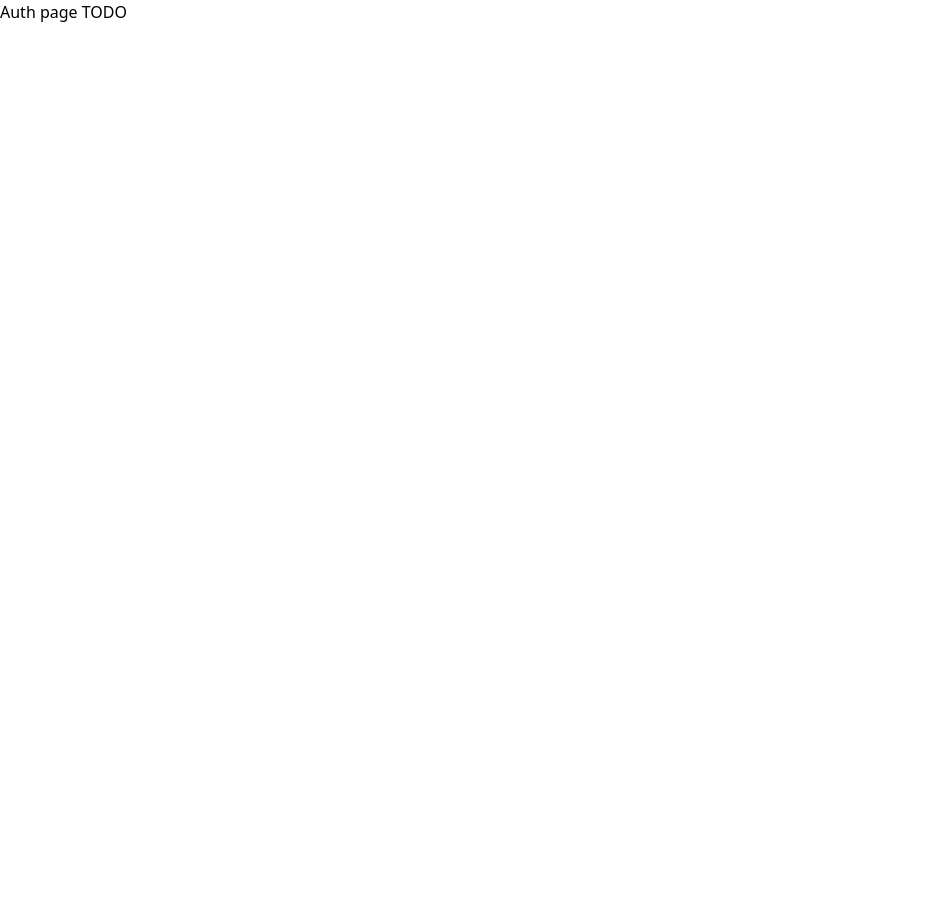
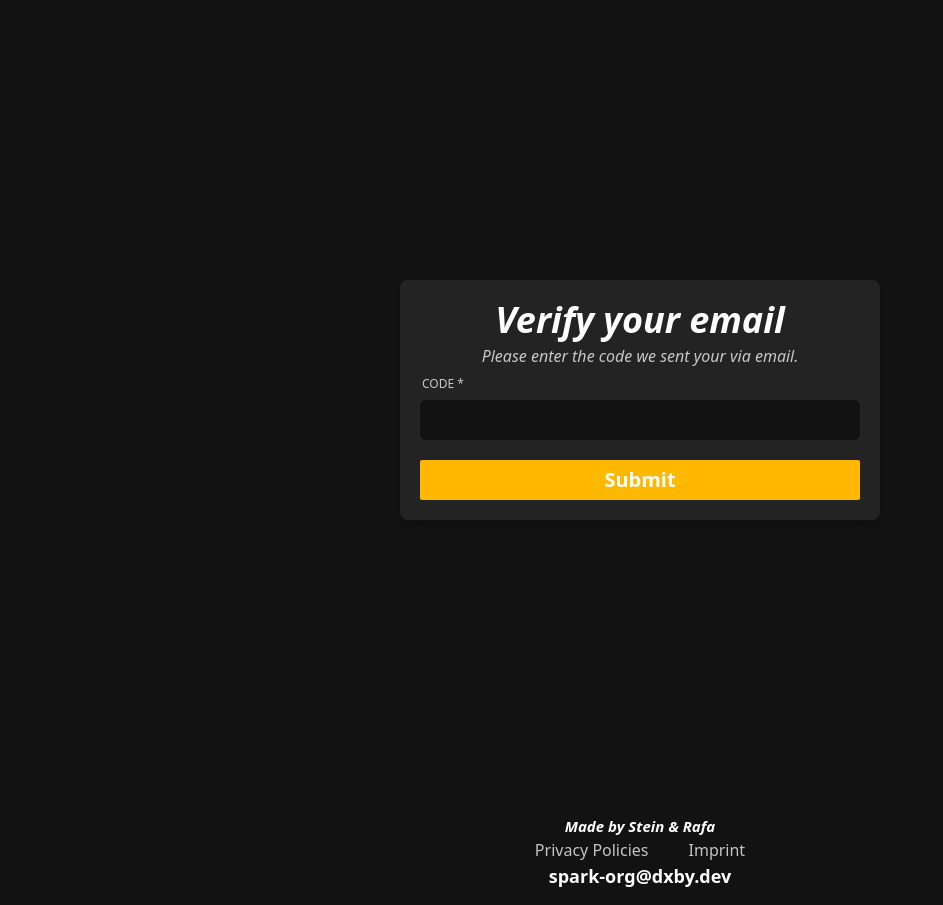
Before and after one commit to TheSparkApp/frontend, a Next.js app: page /auth/verify-email in a window 1280 px wide. Shown: the whole page, without its empty margins (0-943 px from the left). Before the commit the page ends 800 px from the top, so only its background shows below. Built offline with nearby package versions, Linux system fonts and the light colour scheme.

Commit message:
Added two factor page + email verify, fixed ui
TODO: FIX THEMES

```diff
--- a/src/app/auth/login/page.tsx
+++ b/src/app/auth/login/page.tsx
@@ -92,7 +92,9 @@ export default function LoginPage() {
 								className="text-white opacity-75 text-base font-base italic mt-1">
 								Welcome back!
 							</p>
-							<form className="select-text w-11/12 max-w-[450px] mt-2" onSubmit={handleSubmit}>
+							<form
+								className="select-text w-11/12 max-w-[450px] mt-2"
+								onSubmit={handleSubmit}>
 								<div className="w-full h-fit">
 									<label
 										htmlFor="username"
@@ -179,7 +181,7 @@ export default function LoginPage() {
 								</div>
 							</form>
 						</div>
-						<div className="min-w-[120px] w-1/4 h-full ml-3 mr-6 flex flex-col justify-center hideon-phone hideon-ipad">
+						<div className="min-w-[120px] relative w-1/4 h-full ml-3 mr-6 flex flex-col justify-center items-center hideon-phone hideon-ipad">
 							<Image
 								className="rounded-lg mt-16"
 								alt="qr-code"
--- a/src/app/auth/two-factor/page.tsx
+++ b/src/app/auth/two-factor/page.tsx
@@ -1,4 +1,133 @@
-export default function AuthPage() {
-	//Wenn eingeloggt auf /home/
-	return <div>Auth page TODO</div>
+"use client";
+import React, { useRef, useState } from "react";
+import { motion } from "framer-motion";
+import { ThemeContext } from "@/components/ThemeProvider";
+import { FiEye, FiEyeOff } from "react-icons/fi";
+import "../../util.css";
+import Footer from "@/components/homepage/Footer";
+import { LOGO } from "@/components/LOGO";
+import Image from "next/image";
+
+export default function twofactorPage() {
+	const theme = React.useContext(ThemeContext);
+	const [code, setCode] = useState("");
+	const [codeError, setCodeError] = useState("");
+	const [btn_status, setbtn_status] = useState("Submit");
+
+
+	const handleCodeChange = (
+		event: React.ChangeEvent<HTMLInputElement>
+	) => {
+		setCode(event.target.value);
+		if(!/^\d+$/.test(event.target.value)) {
+			setCodeError("Code must be a number");
+		}else setCodeError("");
+		if(event.target.value.length < 6 && event.target.value.length != 0) {
+			setCodeError("Code requires 6 numbers");
+		}
+		// if(code.length >= 6 ) handleSubmit;
+	};
+
+	const handleSubmit = (event: React.FormEvent) => {
+		event.preventDefault();
+		setbtn_status("Validating...")
+		if (code.trim() === "") {
+			setCodeError("Code cannot be empty");
+		} else {
+			setCodeError("");
+		}
+		if(!/^\d+$/.test(code)) {
+			setCodeError("Code must be a number");
+		}else setCodeError("");
+		if(code.length < 6) {
+			setCodeError("Code requires 6 numbers");
+		}
+		if (codeError === "") {
+			console.log("Code:", code);
+		}
+		setbtn_status("Submit")
+
+	};
+
+	/*
+	TODO:
+	- Integration with backend
+	- Form validation (XSS, SQL Injection, empty forms, etc)
+	- Theme for input field (currently the input fields background is always white)
+	*/
+
+	return (
+		<div className="flex flex-col overflow-x-hidden overflow-y-scroll">
+			<main
+				className="w-full h-screen flex flex-col justify-center overflow-hidden transition-all ease-in duration-75"
+				style={{ background: theme?.theme.colors.background }}>
+				<div className="w-full h-3/4 flex flex-row flex-wrap justify-center items-center pr-5 pl-5">
+					<div
+						style={{ background: theme?.theme.colors.primary }}
+						className="select-none rounded-lg shadow-lg min-h-[200px] h-fit pb-5 max-w-[800px] min-w-[480px] w-fit flex flex-row justify-start items-center">
+						<div className="w-full h-full flex flex-col justify-start items-center">
+							<h1
+								style={{ color: theme?.theme.colors.text }}
+								className="text-white text-4xl font-bold italic mt-5">
+								2 Factor Authentication
+							</h1>
+							<p
+								style={{ color: theme?.theme.colors.text }}
+								className="text-white opacity-75 text-base font-base italic mt-1">
+								Please enter the code we sent your via email.
+							</p>
+							<form
+								className="select-text w-11/12 max-w-[450px] mt-2"
+								onSubmit={handleSubmit}>
+								<div className="w-full h-fit">
+									<label
+										htmlFor="code"
+										className="block text-xs font-medium opacity-75 mb-1 ml-0.5"
+										style={{
+											color: theme?.theme.colors.text,
+										}}>
+										CODE *
+									</label>
+									<input
+										style={{
+											background:
+												theme?.theme.colors.background,
+										}}
+										autoCorrect="off"
+										autoComplete="off"
+										autoFocus
+										id="code"
+										maxLength={6}
+										name="code"
+										required
+										className="min-w-full w-full h-10 rounded-sm mt-1 p-1 pl-2 pr-4 outline-none border-none text-white focus:rounded-md ease-in transition-all duration-75"
+										value={code}
+										onChange={handleCodeChange}
+									/>
+									<label
+										htmlFor="code"
+										className="block text-xs -mt-0 font-bold italic opacity-75 text-red-500">
+										{codeError}
+									</label>
+								</div>
+								<button
+									id="submit-btn"
+									style={{
+										background: theme?.theme.colors.accent,
+										color: theme?.theme.colors.text,
+									}}
+									disabled={codeError != ""}
+									onClick={handleSubmit}
+									type="submit"
+									className={`w-full h-10 font-semibold text-xl rounded-sm mt-5 transition-all ease-in hover:opacity-90 hover:rounded-md duration-[45ms] disabled:opacity-50 disabled:hover:rounded-sm disabled:cursor-no-drop`}>
+									{btn_status}
+								</button>
+							</form>
+						</div>
+					</div>
+				</div>
+			</main>
+			<Footer />
+		</div>
+	);
 }
--- a/src/app/auth/verify-email/page.tsx
+++ b/src/app/auth/verify-email/page.tsx
@@ -1,4 +1,133 @@
-export default function AuthPage() {
-	//Wenn eingeloggt auf /home/
-	return <div>Auth page TODO</div>
+"use client";
+import React, { useRef, useState } from "react";
+import { motion } from "framer-motion";
+import { ThemeContext } from "@/components/ThemeProvider";
+import { FiEye, FiEyeOff } from "react-icons/fi";
+import "../../util.css";
+import Footer from "@/components/homepage/Footer";
+import { LOGO } from "@/components/LOGO";
+import Image from "next/image";
+
+export default function verifyemailPage() {
+	const theme = React.useContext(ThemeContext);
+	const [code, setCode] = useState("");
+	const [codeError, setCodeError] = useState("");
+	const [btn_status, setbtn_status] = useState("Submit");
+
+
+	const handleCodeChange = (
+		event: React.ChangeEvent<HTMLInputElement>
+	) => {
+		setCode(event.target.value);
+		if(!/^\d+$/.test(event.target.value)) {
+			setCodeError("Code must be a number");
+		}else setCodeError("");
+		if(event.target.value.length < 6 && event.target.value.length != 0) {
+			setCodeError("Code requires 6 numbers");
+		}
+		// if(code.length >= 6 ) handleSubmit;
+	};
+
+	const handleSubmit = (event: React.FormEvent) => {
+		event.preventDefault();
+		setbtn_status("Validating...")
+		if (code.trim() === "") {
+			setCodeError("Code cannot be empty");
+		} else {
+			setCodeError("");
+		}
+		if(!/^\d+$/.test(code)) {
+			setCodeError("Code must be a number");
+		}else setCodeError("");
+		if(code.length < 6) {
+			setCodeError("Code requires 6 numbers");
+		}
+		if (codeError === "") {
+			console.log("Code:", code);
+		}
+		setbtn_status("Submit")
+
+	};
+
+	/*
+	TODO:
+	- Integration with backend
+	- Form validation (XSS, SQL Injection, empty forms, etc)
+	- Theme for input field (currently the input fields background is always white)
+	*/
+
+	return (
+		<div className="flex flex-col overflow-x-hidden overflow-y-scroll">
+			<main
+				className="w-full h-screen flex flex-col justify-center overflow-hidden transition-all ease-in duration-75"
+				style={{ background: theme?.theme.colors.background }}>
+				<div className="w-full h-3/4 flex flex-row flex-wrap justify-center items-center pr-5 pl-5">
+					<div
+						style={{ background: theme?.theme.colors.primary }}
+						className="select-none rounded-lg shadow-lg min-h-[200px] h-fit pb-5 max-w-[800px] min-w-[480px] w-fit flex flex-row justify-start items-center">
+						<div className="w-full h-full flex flex-col justify-start items-center">
+							<h1
+								style={{ color: theme?.theme.colors.text }}
+								className="text-white text-4xl font-bold italic mt-5">
+								Verify your email
+							</h1>
+							<p
+								style={{ color: theme?.theme.colors.text }}
+								className="text-white opacity-75 text-base font-base italic mt-1">
+								Please enter the code we sent your via email.
+							</p>
+							<form
+								className="select-text w-11/12 max-w-[450px] mt-2"
+								onSubmit={handleSubmit}>
+								<div className="w-full h-fit">
+									<label
+										htmlFor="code"
+										className="block text-xs font-medium opacity-75 mb-1 ml-0.5"
+										style={{
+											color: theme?.theme.colors.text,
+										}}>
+										CODE *
+									</label>
+									<input
+										style={{
+											background:
+												theme?.theme.colors.background,
+										}}
+										autoCorrect="off"
+										autoComplete="off"
+										autoFocus
+										id="code"
+										maxLength={6}
+										name="code"
+										required
+										className="min-w-full w-full h-10 rounded-sm mt-1 p-1 pl-2 pr-4 outline-none border-none text-white focus:rounded-md ease-in transition-all duration-75"
+										value={code}
+										onChange={handleCodeChange}
+									/>
+									<label
+										htmlFor="code"
+										className="block text-xs -mt-0 font-bold italic opacity-75 text-red-500">
+										{codeError}
+									</label>
+								</div>
+								<button
+									id="submit-btn"
+									style={{
+										background: theme?.theme.colors.accent,
+										color: theme?.theme.colors.text,
+									}}
+									disabled={codeError != ""}
+									onClick={handleSubmit}
+									type="submit"
+									className={`w-full h-10 font-semibold text-xl rounded-sm mt-5 transition-all ease-in hover:opacity-90 hover:rounded-md duration-[45ms] disabled:opacity-50 disabled:hover:rounded-sm disabled:cursor-no-drop`}>
+									{btn_status}
+								</button>
+							</form>
+						</div>
+					</div>
+				</div>
+			</main>
+			<Footer />
+		</div>
+	);
 }
--- a/src/app/page.tsx
+++ b/src/app/page.tsx
@@ -190,7 +190,7 @@ const DevCard: React.FC<DevCardProps> = ({ name, description, path }) => {
 		>
 			<div className="flex flex-row w-72 mt-4 mb-2 ml-10 items-center justify-start">
 				<Image alt="" width={50} height={50} className="min-h-[50px] min-w-[50px] max-h-[50px] max-w-[50px] rounded-full object-cover no-drag shadow-lg" src={path} />
-				<p className="text-3xl shadow-lg font-bold italic ml-5" style={{ color: theme?.theme.colors.text }}>
+				<p className="text-3xl font-bold italic ml-5" style={{ color: theme?.theme.colors.text }}>
 					{name}
 				</p>
 			</div>
```
Lines whose indentation alone changed are shown as unchanged.
